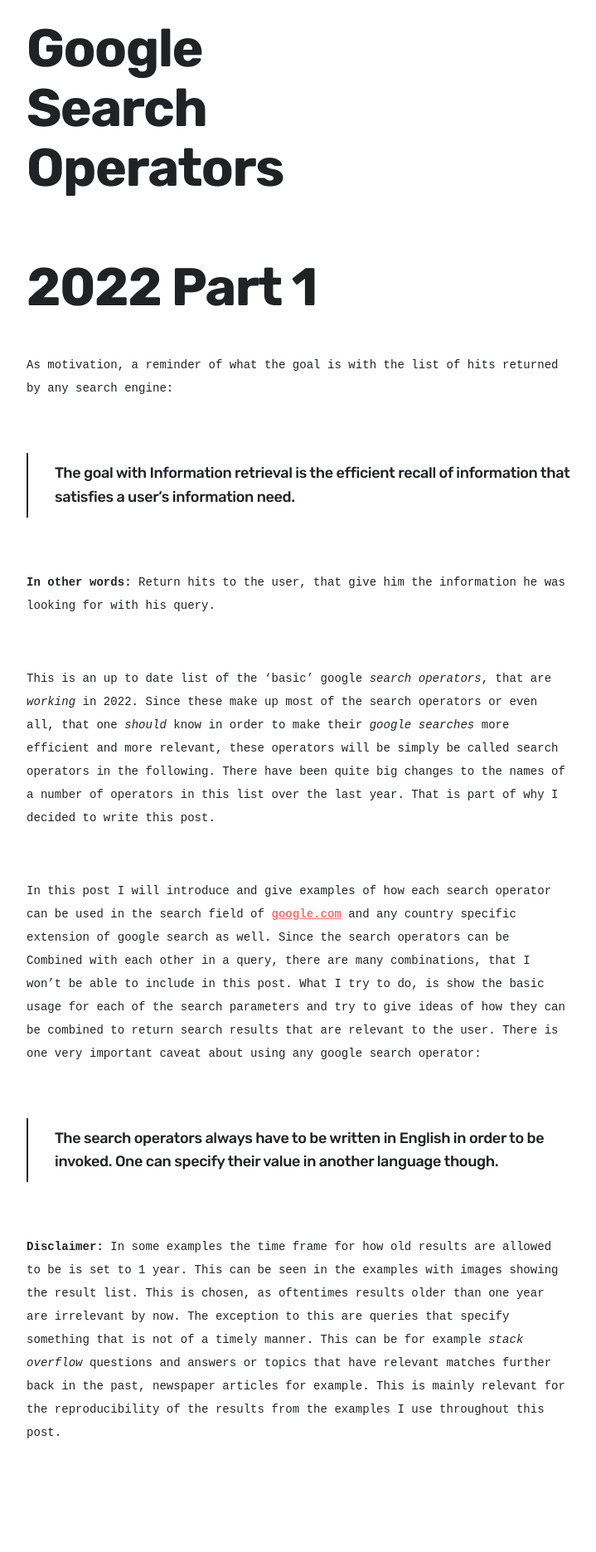
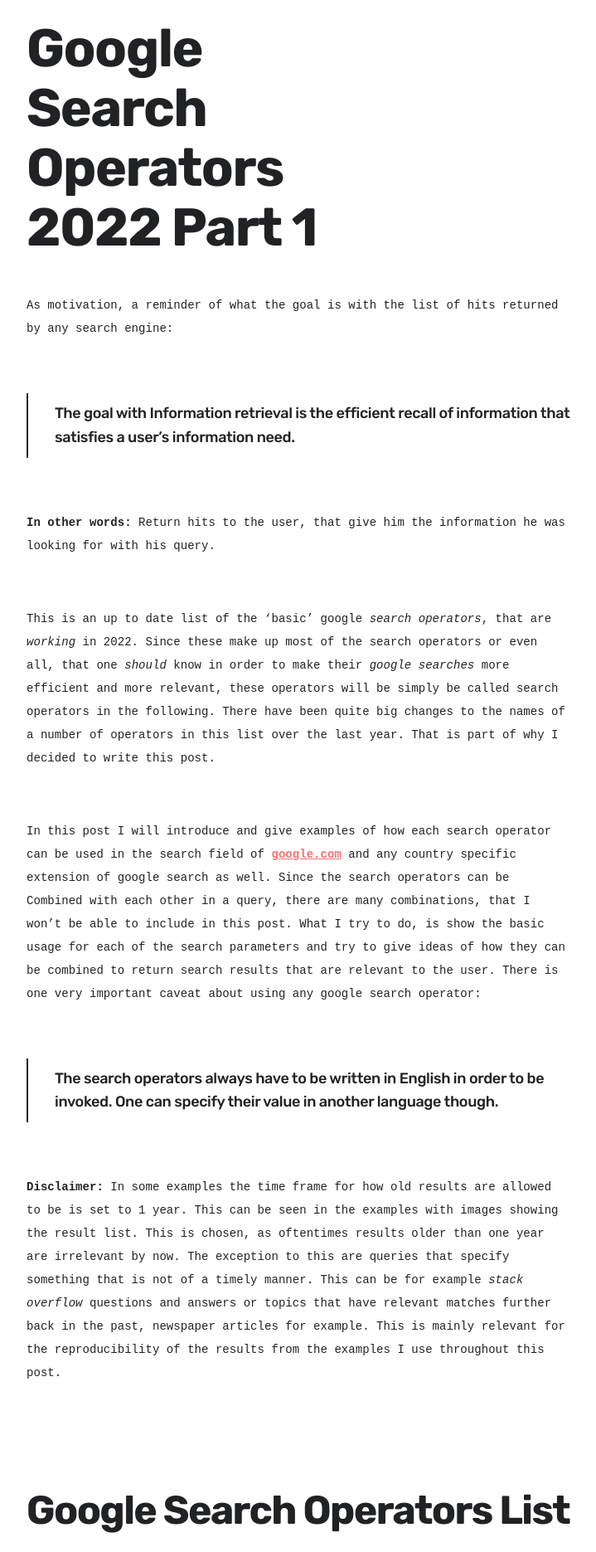
Before and after one commit to kletobias/kletobias.github.io, a Jekyll site: the page built from _posts/2022-01-11-google-search-operators.md, in a window 1280 px wide. Shown: the part 1171-3042 px from the top of the page at 83% size, without its empty margins (38-757 px from the left). Built offline with Jekyll 4.4.1, drawn with Linux system fonts in a browser that asks for light colours; nearby versions of some CDN libraries; some web fonts are replaced.

Commit message:
tired but fixing language

```diff
--- a/_posts/2022-01-11-google-search-operators.md
+++ b/_posts/2022-01-11-google-search-operators.md
@@ -7,7 +7,7 @@
 accent_color: '#08877d'
 ---
 
-# Google<br>Search<br>Operators<br><br>2022 Part 1
+# Google<br>Search<br>Operators<br>2022 Part 1
 
 <br>
 
```
